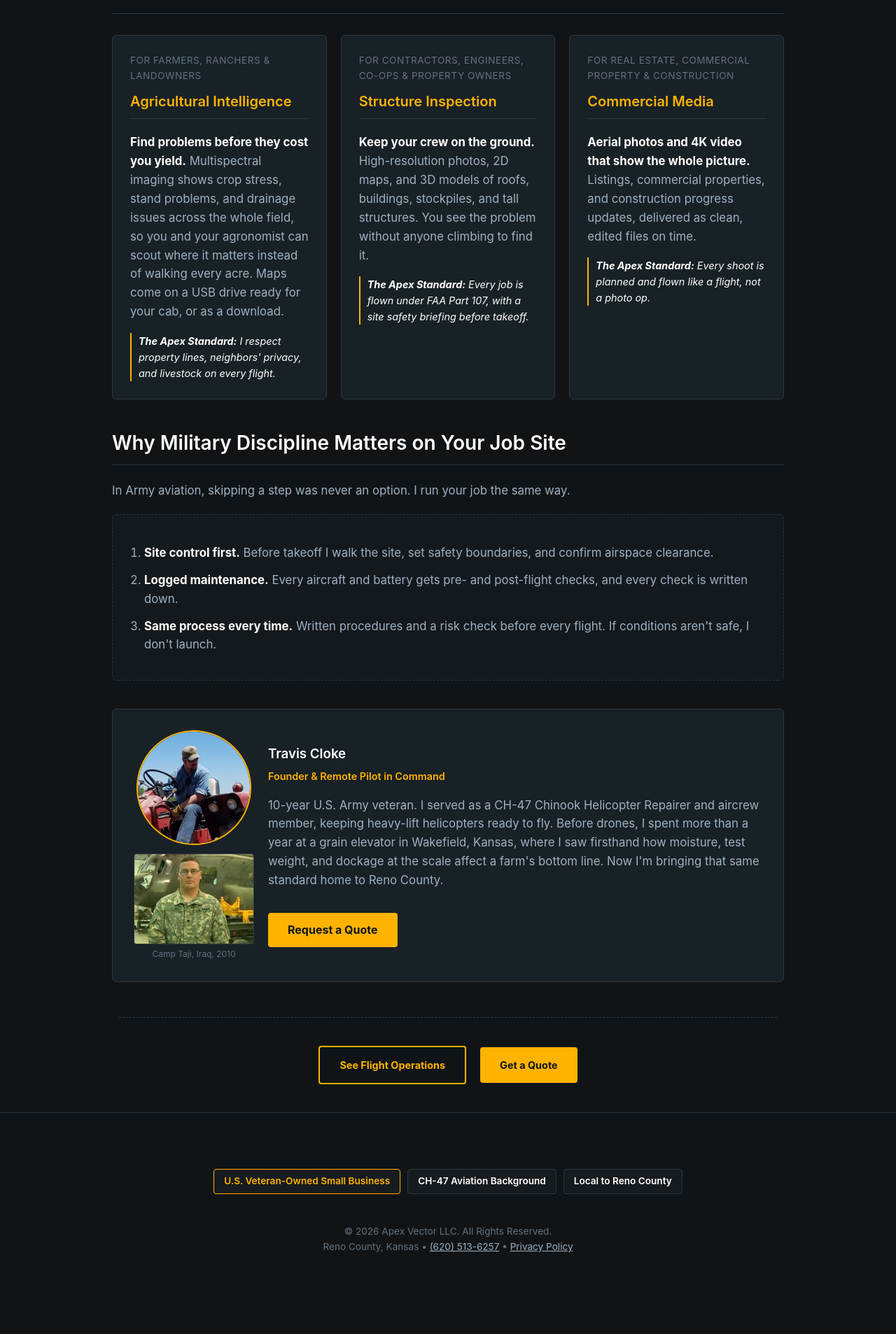
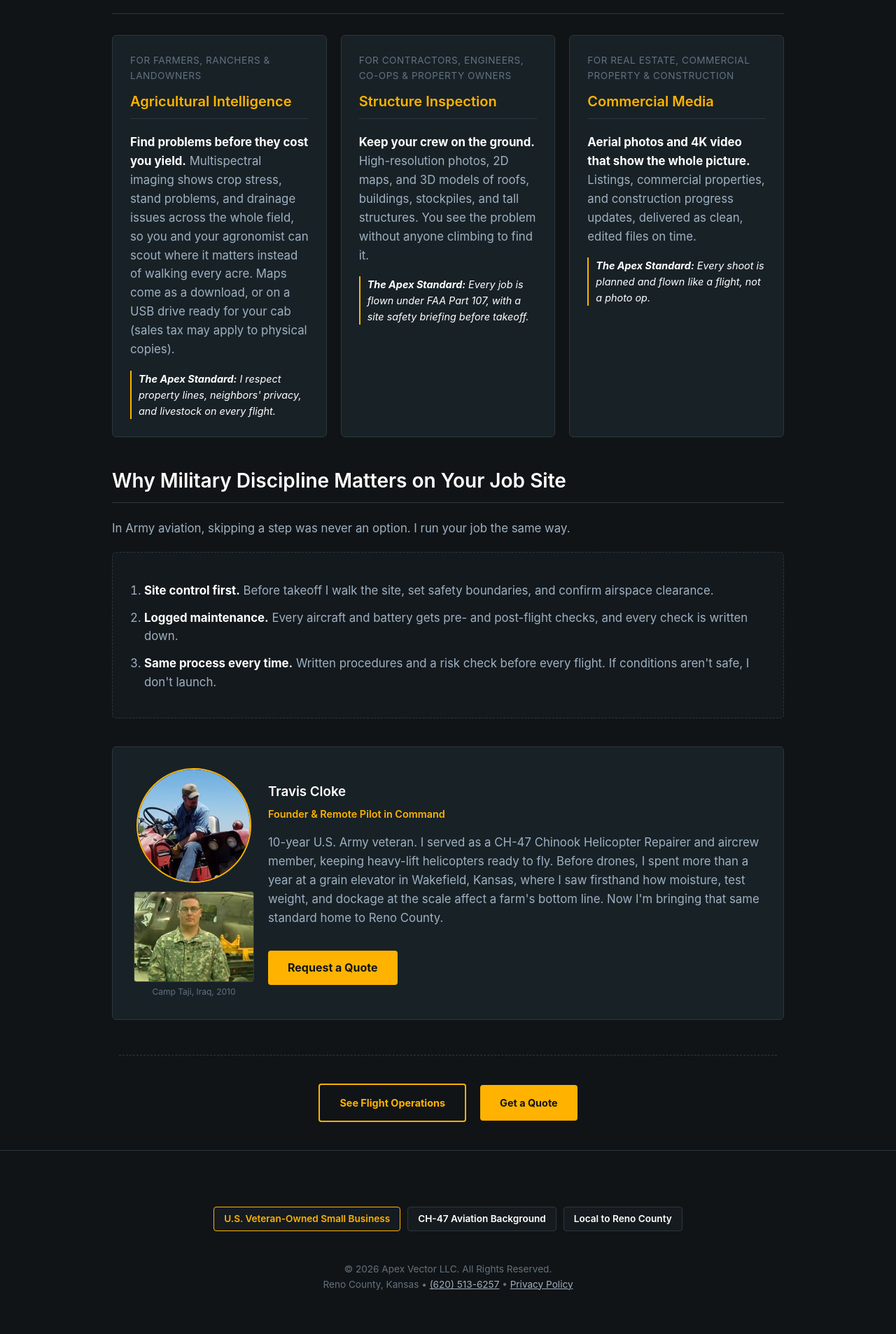
Before and after one commit to traviscloke126/traviscloke126.github.io, a Jekyll site: the page built from index.md, in a window 1280 px wide. Shown: the part 913-2820 px from the top of the page at 70% size. Built offline with Jekyll 4.4.1, drawn with Linux system fonts in a browser that asks for light colours; before the commit the page ends 2767 px from its top, so only the background shows below that.

Commit message:
Digital delivery as default; sales tax note on USB/printed options
- Quote form: digital download shown as included; USB drive and printed
  flight log marked optional with a Kansas sales tax note
- Form email flags when a physical item is requested
- Home page and ROI display wording match
- Fix quote form overflowing the screen on phones

Co-Authored-By: Claude Opus 5.5 <noreply@anthropic.com>
Claude-Session: https://claude.ai/code/session_0121nintZbMubHLsTf2sNPjg

```diff
--- a/_layouts/default.html
+++ b/_layouts/default.html
@@ -153,7 +153,8 @@
     #modalBox {
       background: #12141C;
       border: 1px solid #2d3748;
-      width: 100%;
+      box-sizing: border-box;
+      width: calc(100% - 24px);
       max-width: 600px;
       max-height: 85vh;
       overflow-y: auto;
@@ -201,6 +202,13 @@
     color: #ffffff;
 }
 
+.deliverables-tax-note {
+    margin: 0.5rem 0 0;
+    font-size: 0.78rem;
+    line-height: 1.4;
+    color: #9EB1C2;
+}
+
 .deliverable-checkbox-input {
     width: 1rem;
     height: 1rem;
@@ -237,6 +245,7 @@
 
 /* APEX VECTOR MOBILE RESPONSIVE OPTIMIZATION */
 @media screen and (max-width: 768px) {
+    #modalBox { padding: 1.25rem; }
 
     /* 1. Global Viewport Safety Rails */
     html, body, main, section, .container, #roi-container {
@@ -421,15 +430,20 @@
 <div class="deliverables-group-wrapper">
     <label class="deliverables-group-title">How do you want your files?</label>
     <div class="deliverables-container">
+        <label class="deliverable-label" style="cursor: default;">
+            <input type="checkbox" class="deliverable-checkbox-input" checked disabled>
+            Digital download (included)
+        </label>
         <label class="deliverable-label">
             <input type="checkbox" id="req-usb-drive" class="deliverable-checkbox-input">
-            USB drive for the cab
+            Optional: USB drive for the cab*
         </label>
         <label class="deliverable-label">
             <input type="checkbox" id="req-paper-log" class="deliverable-checkbox-input">
-            Printed flight log
+            Optional: Printed flight log*
         </label>
     </div>
+    <p class="deliverables-tax-note">* Every job includes a digital download. Choosing a USB drive or printed copy may make the job subject to Kansas sales tax. Any tax will be shown on your quote before you agree to anything.</p>
 </div>
 
           <div class="form-group">
@@ -521,7 +535,8 @@
 
       const usbStatus = usbActive ? "[X] USB drive for the cab" : "[ ] USB drive for the cab";
       const paperStatus = paperActive ? "[X] Printed flight log" : "[ ] Printed flight log";
-      const deliverables = usbStatus + " | " + paperStatus;
+      const deliverables = "[X] Digital download | " + usbStatus + " | " + paperStatus +
+        ((usbActive || paperActive) ? "  (physical item requested: check sales tax)" : "");
       const flightNotes = rawNotes || "None Specified";
 
       // Estimate the visitor built on the ROI calculator (saved for this browser tab,
--- a/index.md
+++ b/index.md
@@ -23,7 +23,7 @@ title: Mission Brief
     <div class="pillar-card">
         <span class="pillar-meta">For farmers, ranchers & landowners</span>
         <h3>Agricultural Intelligence</h3>
-        <p><strong>Find problems before they cost you yield.</strong> Multispectral imaging shows crop stress, stand problems, and drainage issues across the whole field, so you and your agronomist can scout where it matters instead of walking every acre. Maps come on a USB drive ready for your cab, or as a download.</p>
+        <p><strong>Find problems before they cost you yield.</strong> Multispectral imaging shows crop stress, stand problems, and drainage issues across the whole field, so you and your agronomist can scout where it matters instead of walking every acre. Maps come as a download, or on a USB drive ready for your cab (sales tax may apply to physical copies).</p>
         <div class="pillar-standard"><strong>The Apex Standard:</strong> I respect property lines, neighbors' privacy, and livestock on every flight.</div>
     </div>
     <div class="pillar-card">
--- a/roi.html
+++ b/roi.html
@@ -25,12 +25,12 @@ title: ROI Calculator
         <div style="position: absolute; top: 15px; left: 20px; font-family: monospace; font-size: 0.85rem; color: #58a6ff; letter-spacing: 1px; z-index: 10;">
             SYS_STATUS: <span style="color: #2ecc71; font-weight: bold;">ACTIVE_SCAN</span><br>
             SENSOR_MODE: <span id="telemetryMode" style="color: #ffb300; font-weight: bold;">AG_HEALTH</span><br>
-            DELIVERABLE: <span style="color: #ffffff; font-weight: bold;">CAB-READY DISPLAY USB</span>
+            DELIVERABLE: <span style="color: #ffffff; font-weight: bold;">DIGITAL + OPTIONAL CAB USB</span>
         </div>
         <div style="position: absolute; top: 15px; right: 20px; font-family: monospace; font-size: 0.85rem; color: #58a6ff; text-align: right; letter-spacing: 1px; z-index: 10;">
             ALT_AGL: <span id="telemetryAlt" style="color: #ffffff; font-weight: bold;">150</span> FT<br>
             TARGET: <span style="color: #ffffff; font-weight: bold;">RENO_CO_KS</span><br>
-            HARDCOPY: <span style="color: #ffffff; font-weight: bold;">PRINTED LOG SHEET PROVIDED</span>
+            HARDCOPY: <span style="color: #ffffff; font-weight: bold;">PRINTED LOG ON REQUEST</span>
         </div>
 
 
```
